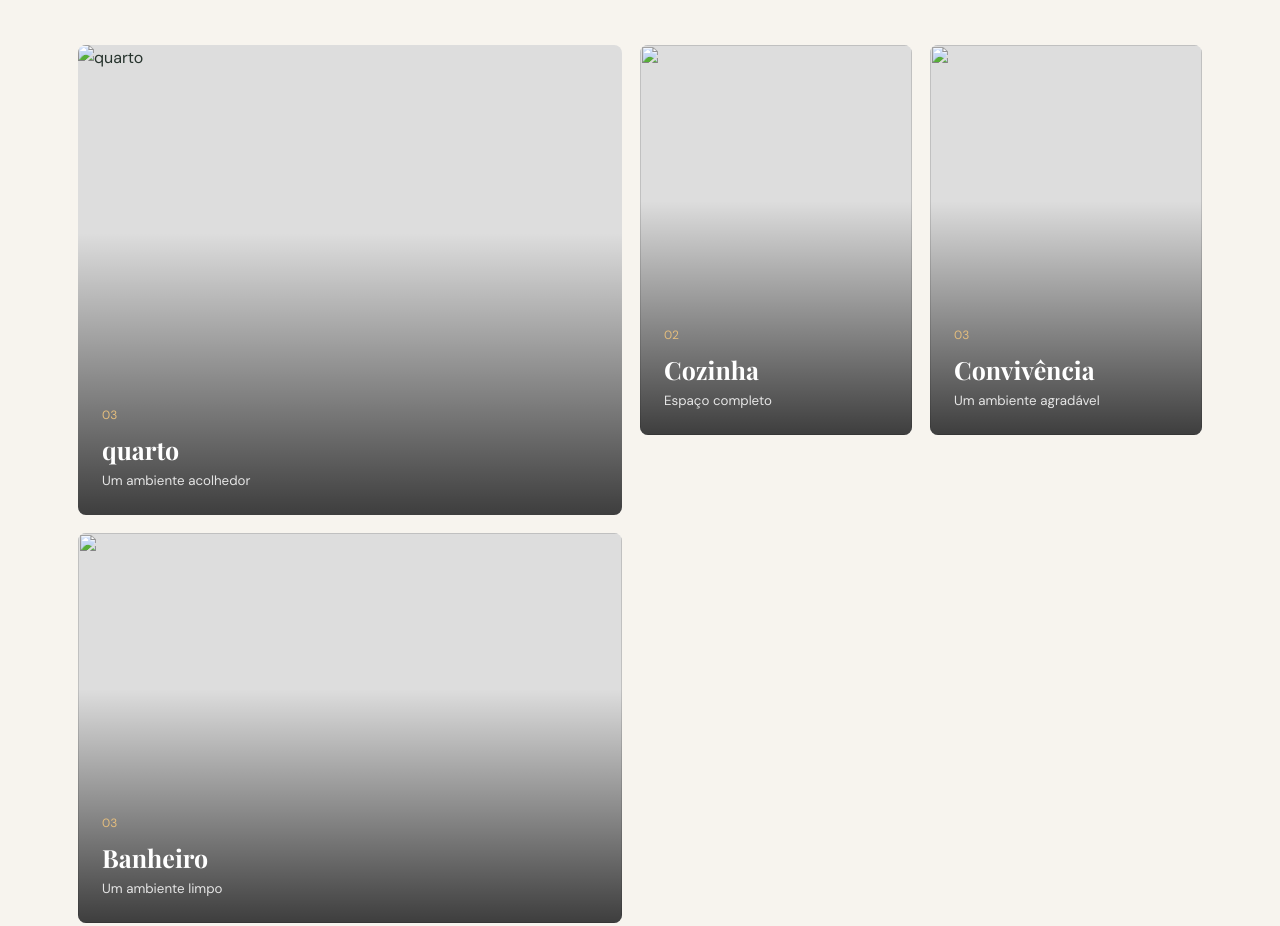
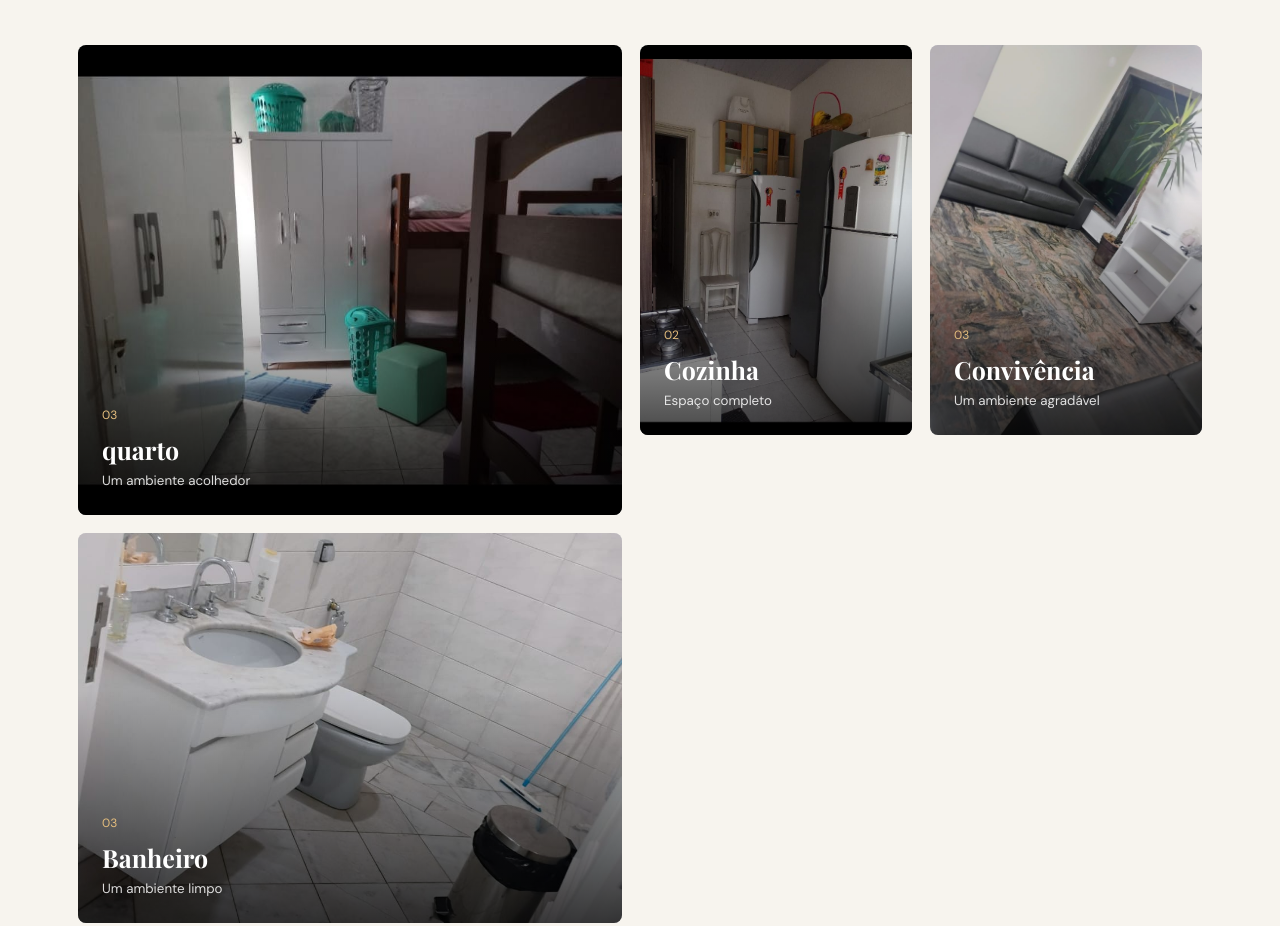
Before and after one commit to edmaraparecido21-lang/pensao-da-joh, a plain HTML site: page index.html in a window 1280 px wide. Shown: the part 1422-2348 px from the top of the page. Drawn offline with nearby package versions, Linux system fonts and the light colour scheme.

Commit message:
Update image paths in index.html

```diff
--- a/index.html
+++ b/index.html
@@ -57,17 +57,17 @@
 
       <div class="photo-grid">
         <article class="photo-card large">
-          <img src="imagem/quarto.jpg" alt="quarto">
+          <img src="quarto.jpg" alt="quarto">
           <div class="photo-label"><span>03</span><strong>quarto</strong><small>Um ambiente acolhedor</small></div>
         </article>
         <article class="photo-card">
-<img src="imagem/cozinha.jpg"> alt="Cozinha">          <div class="photo-label"><span>02</span><strong>Cozinha</strong><small>Espaço completo</small></div>
+<img src="cozinha.jpg"> alt="Cozinha">          <div class="photo-label"><span>02</span><strong>Cozinha</strong><small>Espaço completo</small></div>
         </article>
         <article class="photo-card">
-<img src="imagem/sala.jpg">  alt="Sala">        <div class="photo-label"><span>03</span><strong>Convivência</strong><small>Um ambiente agradável</small></div>
+<img src="sala.jpg">  alt="Sala">        <div class="photo-label"><span>03</span><strong>Convivência</strong><small>Um ambiente agradável</small></div>
         </article>
         <article class="photo-card">
-<img src="imagem/banheiro.jpg"> alt="Banheiro">          <div class="photo-label"><span>03</span><strong>Banheiro</strong><small>Um ambiente limpo</small></div>
+<img src="banheiro.jpg"> alt="Banheiro">          <div class="photo-label"><span>03</span><strong>Banheiro</strong><small>Um ambiente limpo</small></div>
         </article>
       </div>
 
```
